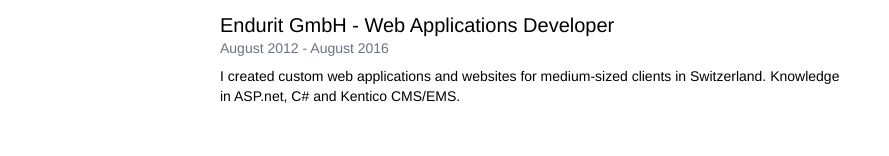
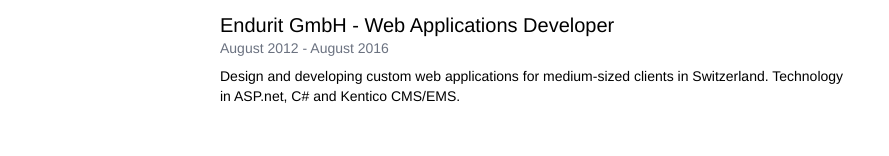
Before and after one commit to jackblackCH/illien.digital, a website: page cv.html in a window 1280 px wide. Shown: the part 1473-1629 px from the top of the page, without its empty margins (0-889 px from the left). Drawn offline with Linux system fonts and the light colour scheme.

Commit message:
Adapt text

```diff
--- a/cv.html
+++ b/cv.html
@@ -168,8 +168,8 @@
           <h4 class="text-gray-500 text-sm mb-2">August 2012 - August 2016</h4>
 
           <p class="mb-4">
-            I created custom web applications and websites for medium-sized
-            clients in Switzerland. Knowledge in ASP.net, C# and Kentico
+            Design and developing custom web applications for medium-sized
+            clients in Switzerland. Technology in ASP.net, C# and Kentico
             CMS/EMS.
           </p>
         </div>
```
